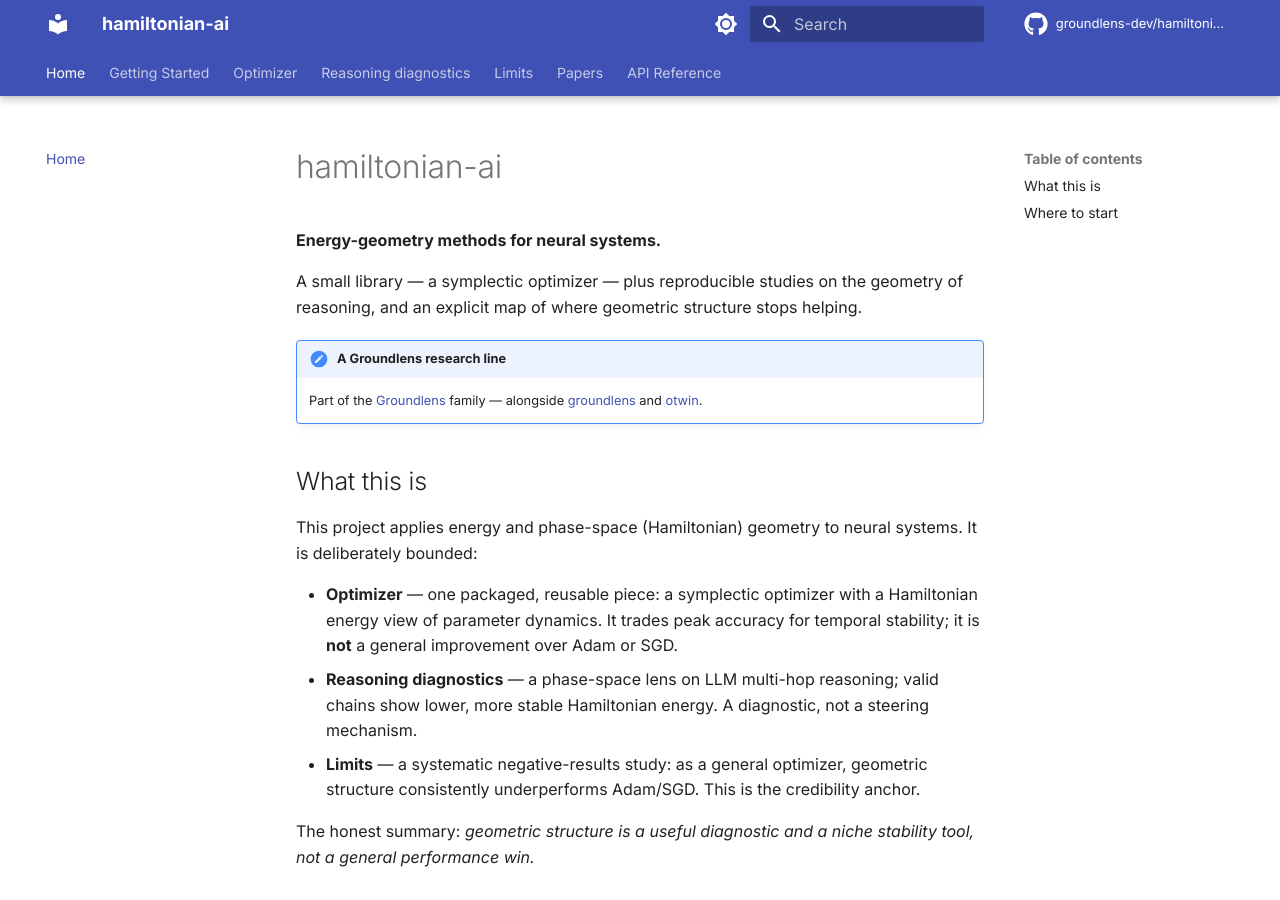
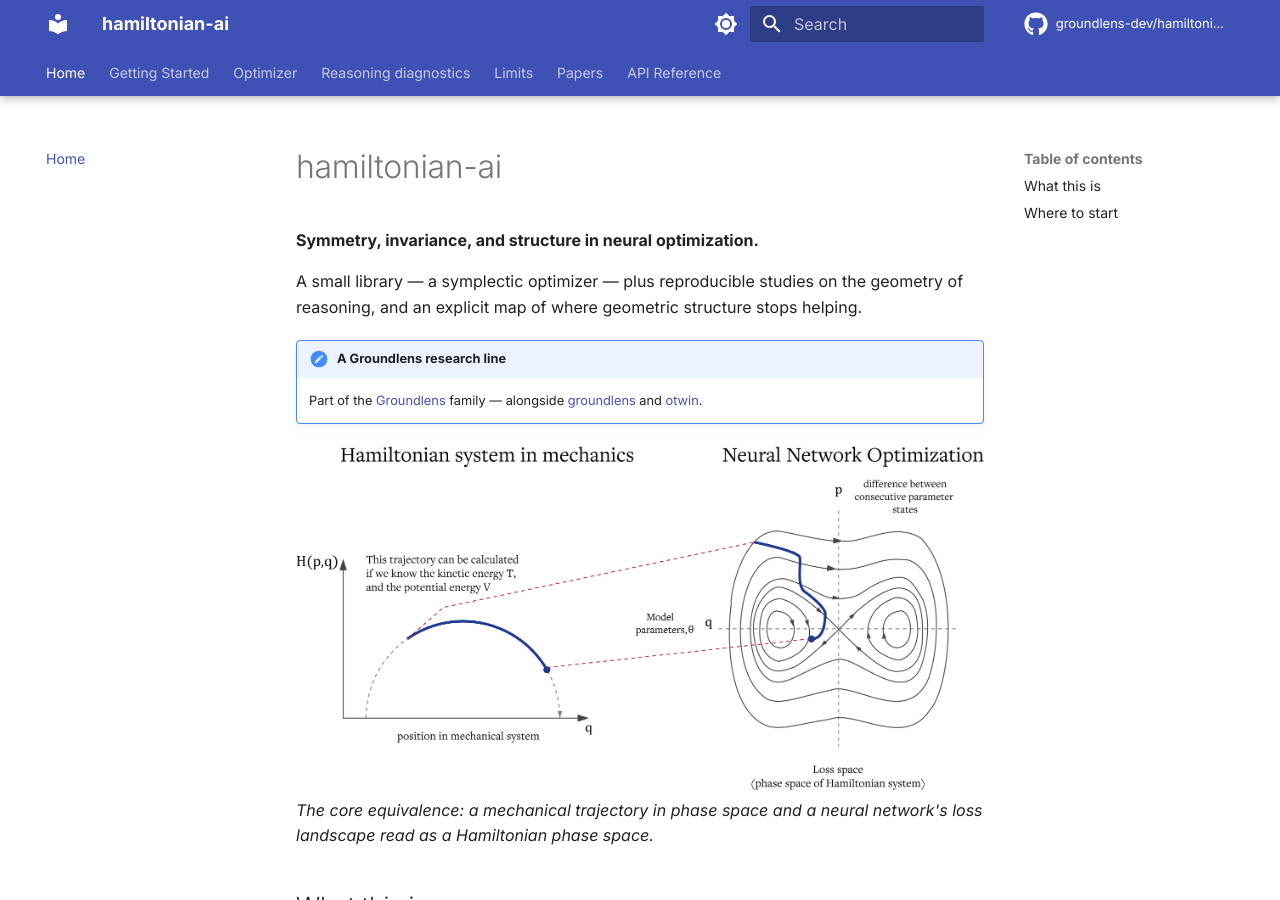
Before and after one commit to groundlens-dev/hamiltonian-ai, an MkDocs documentation site: the page built from docs/index.md, in a window 1280 px wide and 900 px high. Built offline with MkDocs 1.6.1 and Material for MkDocs 9.7.7, drawn with Linux system fonts in a browser that asks for light colours; comment, search, counter and statistics services are not loaded.

Commit message:
docs: embed conceptual figures (equivalence, GD-vs-Hamiltonian, optimizer block, phase space) in README + docs; align docs subtitle

```diff
--- a/docs/index.md
+++ b/docs/index.md
@@ -1,6 +1,6 @@
 # hamiltonian-ai
 
-**Energy-geometry methods for neural systems.**
+**Symmetry, invariance, and structure in neural optimization.**
 
 A small library — a symplectic optimizer — plus reproducible studies on the
 geometry of reasoning, and an explicit map of where geometric structure stops
@@ -10,6 +10,10 @@ helping.
     Part of the [Groundlens](https://github.com/groundlens-dev) family —
     alongside [groundlens](https://github.com/groundlens-dev/groundlens) and
     [otwin](https://github.com/groundlens-dev/otwin).
+
+![Hamiltonian mechanics mapped to neural-network optimization](assets/HamiltonianSystems.png)
+*The core equivalence: a mechanical trajectory in phase space and a neural network's loss
+landscape read as a Hamiltonian phase space.*
 
 ## What this is
 
```
Also changed, not shown: README.md (+17 -6 lines), docs/reasoning/index.md (+4 -0 lines).
